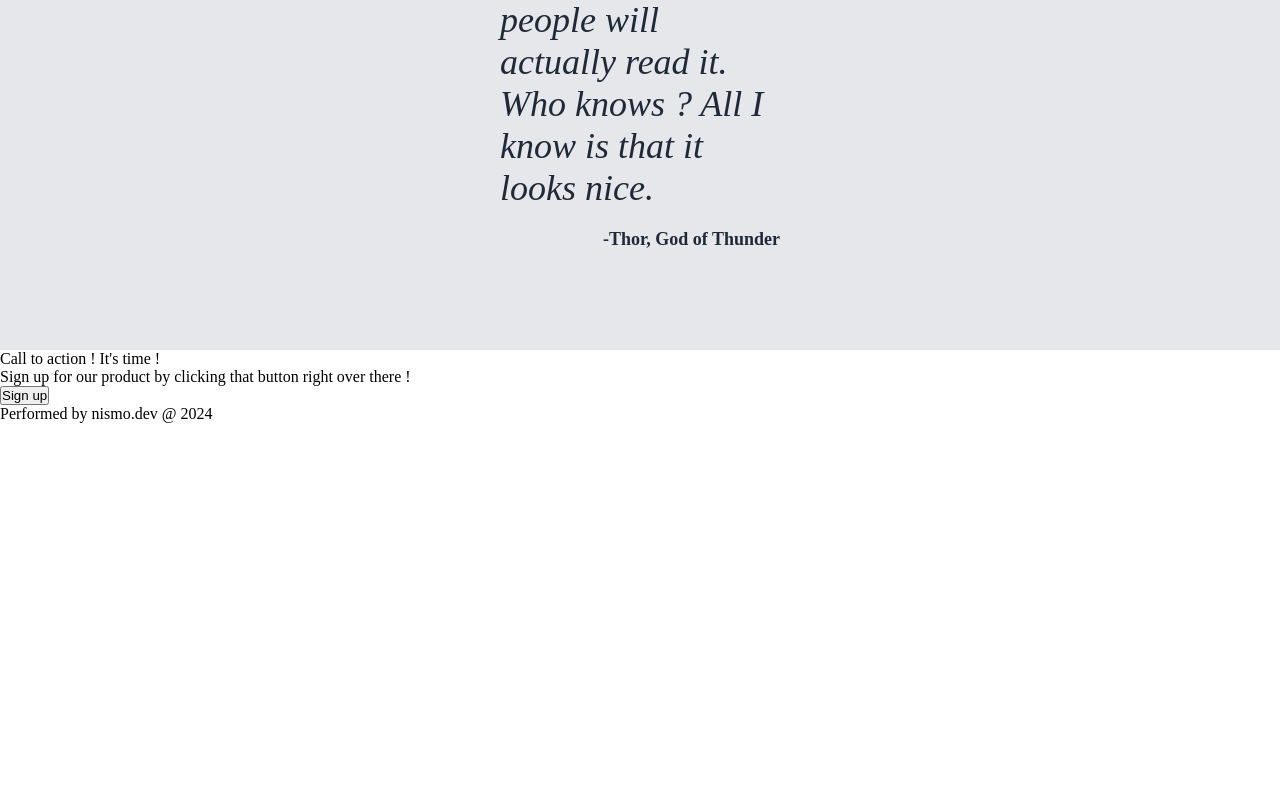
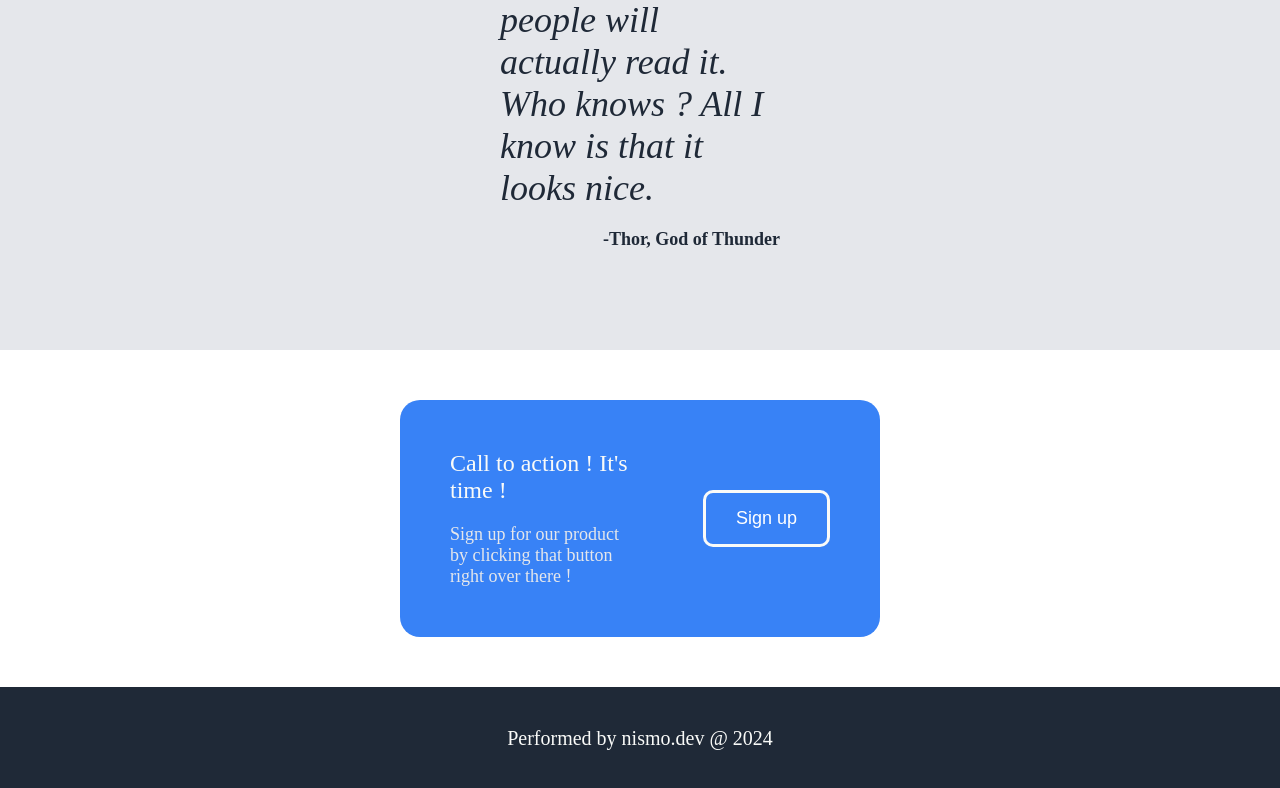
Before and after one commit to michaelbocquel/landing-page, a plain HTML site: page index.html in a window 1280 px wide. Shown: the part 1428-2216 px from the top of the page. Before the commit the page ends 1851 px from the top, so only its background shows below. Drawn offline with Linux system fonts and the light colour scheme.

Commit message:
Style cta and footer sections

```diff
--- a/style.css
+++ b/style.css
@@ -11,6 +11,12 @@
 	padding: 0;
 	box-sizing: border-box;
 }
+
+/*
+	--------------------
+	|	HEADER         |
+	--------------------
+*/
 
 .header {
 	display: flex;
@@ -37,6 +43,12 @@
 .header p:last-child {
 	margin-right: 200px;
 }
+
+/*
+	--------------------
+	|	HERO           |
+	--------------------
+*/
 
 .hero {
 	background-color: var(--gray);
@@ -87,6 +99,12 @@
 	padding-bottom: 50px;
 }
 
+/*
+	--------------------
+	|	INFO           |
+	--------------------
+*/
+
 .info {
 	padding: 30px 0 50px;
 }
@@ -122,6 +140,12 @@
 	font-size: 18px;
 }
 
+/*
+	--------------------
+	|	QUOTE          |
+	--------------------
+*/
+
 .quote {
 	background-color: var(--fadedwhite);
 	padding: 100px 500px;
@@ -141,3 +165,62 @@
 	color: var(--gray);
 	text-align: right;
 }
+
+/*
+	--------------------
+	|	CTA            |
+	--------------------
+*/
+
+.cta {
+	display: flex;
+	background-color: var(--blue);
+	margin: 50px 400px;
+	border-radius: 20px;
+	padding: 50px;
+}
+
+.cta-text-container {
+	width: 50%;
+}
+
+.cta-title {
+	color: var(--white);
+	font-size: 24px;
+	padding-bottom: 20px;
+}
+
+.cta-description {
+	color: var(--fadedwhite);
+	font-size: 18px;
+}
+
+.cta-button-container {
+	width: 50%;
+	display: flex;
+	justify-content: right;
+	align-items: center;
+}
+
+.cta-button {
+	background-color: var(--blue);
+	border: 3px solid var(--white);
+	color: white;
+	font-size: 18px;
+	padding: 15px 30px;
+	border-radius: 10px;
+}
+
+/*
+	--------------------
+	|	FOOTER         |
+	--------------------
+*/
+
+.footer {
+	background-color: var(--gray);
+	text-align: center;
+	color: var(--white);
+	font-size: 20px;
+	padding: 20px 0;
+}
```
